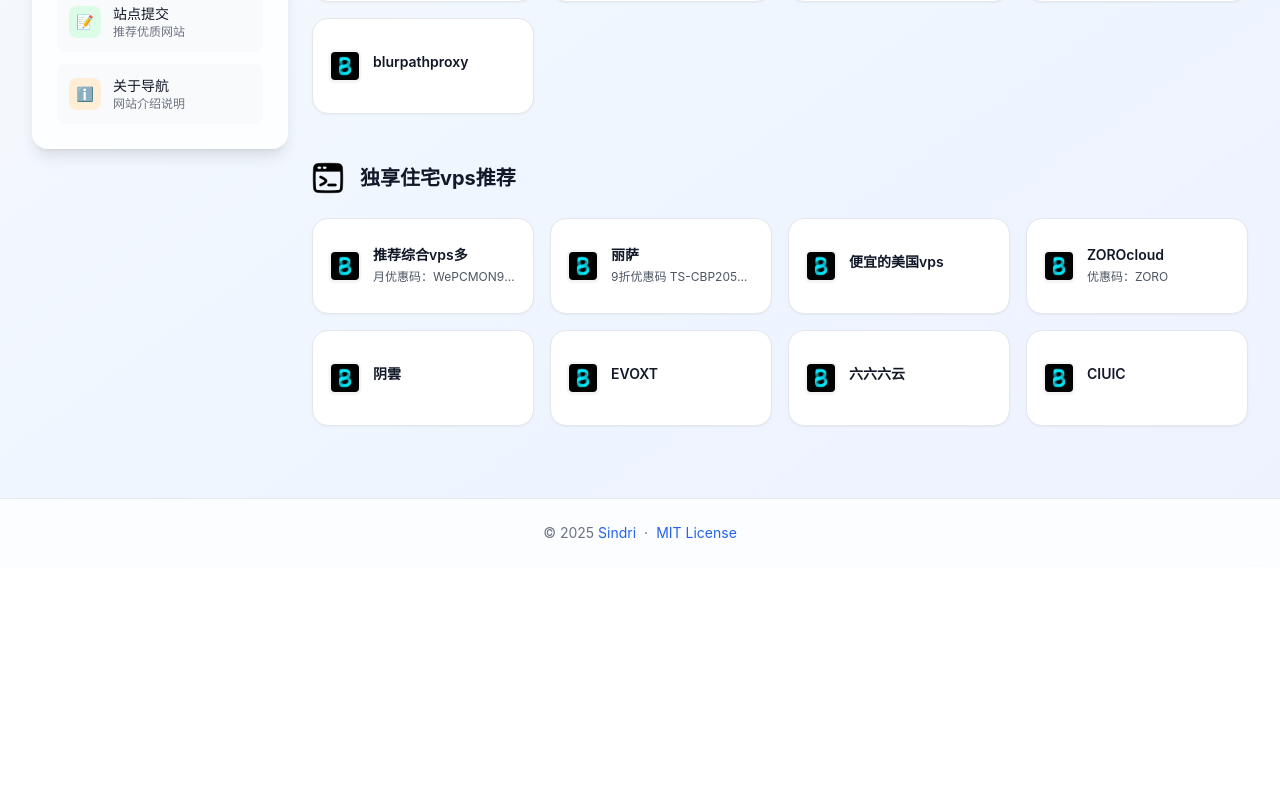
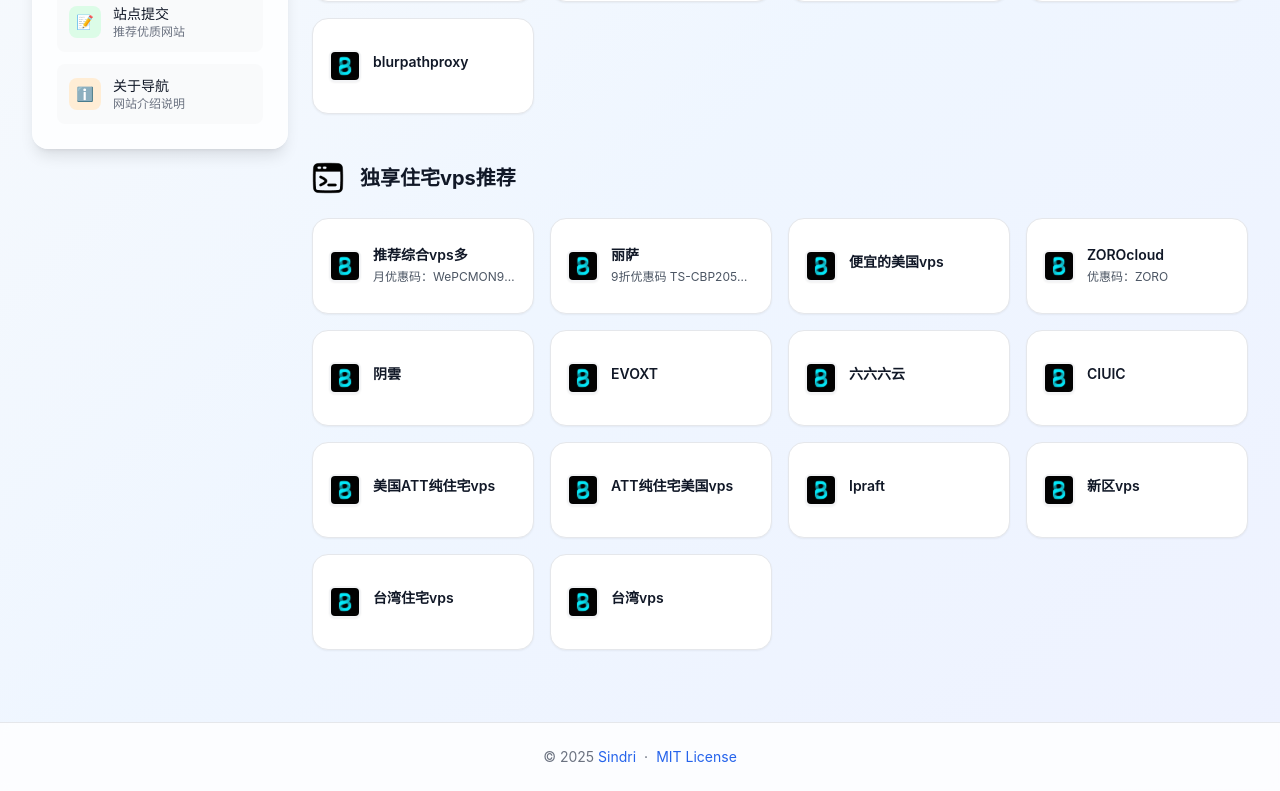
Before and after one commit to h1151449095/xhd111, a React (Vite) app: page / in a window 1280 px wide. Shown: the part 351-1142 px from the top of the page. Before the commit the page ends 918 px from the top, so only its background shows below. Built offline with nearby package versions, Linux system fonts and the light colour scheme.

Commit message:
🔧 Auto-update website config via EdgeOne Functions

```diff
--- a/src/websiteData.js
+++ b/src/websiteData.js
@@ -1,4 +1,4 @@
-// 网站数据 - 通过管理后台更新于 2026/2/1 03:06:10
+// 网站数据 - 通过管理后台更新于 2026/2/1 03:09:22
 
 // 站点配置
 export const siteConfig = {
@@ -164,6 +164,60 @@
     "category": "category_1769885643033",
     "tags": [],
     "icon": "https://icon.nbvil.com/favicon?url=cloud.ciuic.com"
+  },
+  {
+    "id": 1769886391932,
+    "name": "美国ATT纯住宅vps",
+    "description": "",
+    "url": "https://www.aaitr.com/aff.php?aff=90",
+    "category": "category_1769885643033",
+    "tags": [],
+    "icon": "https://icon.nbvil.com/favicon?url=www.aaitr.com"
+  },
+  {
+    "id": 1769886407961,
+    "name": "ATT纯住宅美国vps",
+    "description": "",
+    "url": "https://www.vircs.com/welcome?vcd=1d272e68",
+    "category": "category_1769885643033",
+    "tags": [],
+    "icon": "/assets/logo.png"
+  },
+  {
+    "id": 1769886432453,
+    "name": "Ipraft",
+    "description": "",
+    "url": "https://ipraft.com/?i78020e",
+    "category": "category_1769885643033",
+    "tags": [],
+    "icon": "https://icon.nbvil.com/favicon?url=ipraft.com"
+  },
+  {
+    "id": 1769886469142,
+    "name": "新区vps",
+    "description": "",
+    "url": "https://www.xinquyun.com/aff/WNZLIBFW",
+    "category": "category_1769885643033",
+    "tags": [],
+    "icon": "https://icon.nbvil.com/favicon?url=www.xinquyun.com"
+  },
+  {
+    "id": 1769886532498,
+    "name": "台湾住宅vps",
+    "description": "",
+    "url": "https://cloud.sudatech.store/aff.php?aff=104",
+    "category": "category_1769885643033",
+    "tags": [],
+    "icon": "https://icon.nbvil.com/favicon?url=cloud.sudatech.store"
+  },
+  {
+    "id": 1769886557919,
+    "name": "台湾vps",
+    "description": "",
+    "url": "https://zlidc.net/aff.php?aff=970",
+    "category": "category_1769885643033",
+    "tags": [],
+    "icon": "https://icon.nbvil.com/favicon?url=zlidc.net"
   }
 ];
 
```
